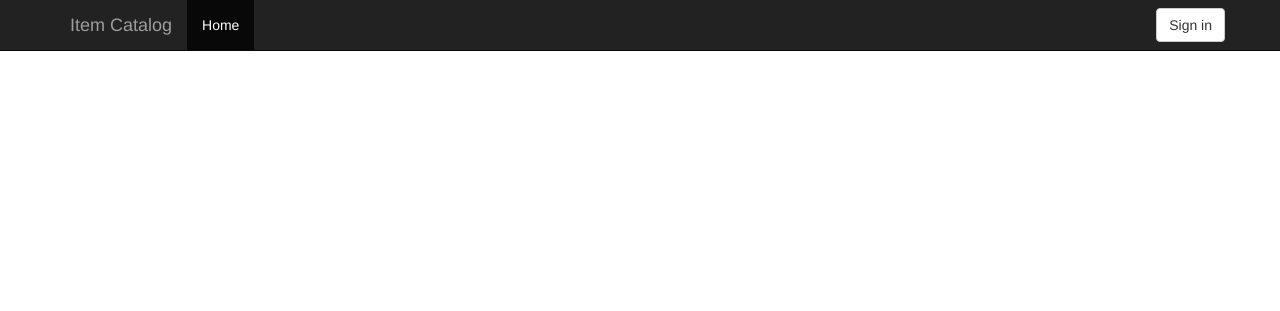
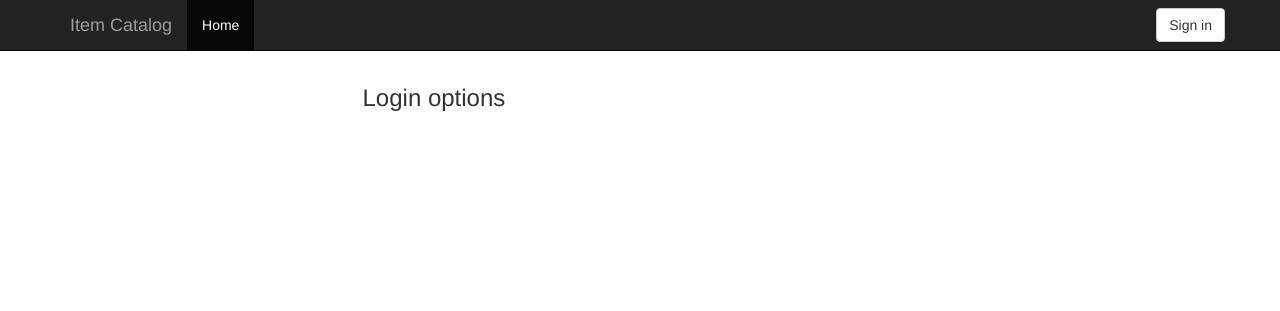
Before and after one commit to kimobu/fullstack-item-catalog, a Flask app: page /login in a window 1280 px wide. Shown: the top 311 px of the page. Run offline with Flask 2, Linux system fonts and the light colour scheme; parts of the project's set-up code (start-up, migrations or seed data) failed here and were passed over; some libraries are stand-ins or nearby versions.

Commit message:
got facebook signin working

```diff
--- a/vagrant/catalog/application.py
+++ b/vagrant/catalog/application.py
@@ -28,7 +28,8 @@ session = DBSession()
 
 GOOGLE_CLIENT_ID = json.loads(
     open('google_client_secrets.json', 'r').read())['web']['client_id']
-
+FACEBOOK_APP_ACCESS_TOKEN = json.loads(
+    open('facebook_client_secrets.json', 'r').read())['web']['app_access_token']
 
 def render(request, template, **kwargs):
     """
@@ -62,36 +63,43 @@ def showLogin():
 
 @app.route('/logout')
 def logout():
-    credentials = json.loads(login_session['credentials'])
-    print('a: %s'%credentials['access_token'], file=sys.stderr)
-    access_token = credentials['access_token']
-    if access_token is None:
-        response = make_response(json.dumps('Current user not connected.'), 401)
-        response.headers['Content-Type'] = 'application/json'
-        return response
     if login_session.get('google_id'):
+        credentials = json.loads(login_session['credentials'])
+        access_token = credentials['access_token']
+        if access_token is None:
+            response = make_response(json.dumps('Current user not connected.'), 401)
+            response.headers['Content-Type'] = 'application/json'
+            return response
         url = 'https://accounts.google.com/o/oauth2/revoke?token=%s' % access_token
-    h = httplib2.Http()
-    result = h.request(url, 'GET')[0]
-    print(result, file=sys.stderr)
-    if result['status'] == '200':
-        del login_session['credentials']
-        del login_session['google_id']
+        h = httplib2.Http()
+        result = h.request(url, 'GET')[0]
+        if result['status'] == '200':
+            del login_session['credentials']
+            del login_session['google_id']
+            del login_session['username']
+            del login_session['email']
+            del login_session['picture']
+            flash('You have been signed out.', 'success')
+            return render(request, 'index.html')
+        else:
+            flash("You couldn't be logged out. \
+                Try again later or clear your cache.", 'error')
+            return render(request, 'index.html')
+
+    elif login_session.get('facebook_id'):
+        """ Facebook docs say to just delete your session identifier """
         del login_session['username']
         del login_session['email']
         del login_session['picture']
-        flash(u'You have been signed out.', 'success')
-        return render(request, 'index.html')
-    else:
-        flash(u"You couldn't be logged out. \
-            Try again later or clear your cache.", 'error')
+        del login_session['facebook_id']
+        flash('You have been signed out.', 'success')
         return render(request, 'index.html')
 
 
 @app.route('/gconnect', methods=['POST'])
 def gconnect():
     if request.args.get('state') != login_session['state']:
-        flash(u'Invalid state parameter', 'error')
+        flash('Invalid state parameter', 'error')
         return render(request, 'login.html')
     code = request.data
     try:
@@ -100,7 +108,7 @@ def gconnect():
         oauth_flow.redirect_uri = 'postmessage'
         credentials = oauth_flow.step2_exchange(code)
     except FlowExchangeError:
-        flash(u'Failed to upgrade the authorization code', 'error')
+        flash('Failed to upgrade the authorization code', 'error')
         return render(request, 'login.html')
     access_token = credentials.access_token
     url = ('https://www.googleapis.com/oauth2/v1/tokeninfo?access_token=%s'
@@ -108,20 +116,20 @@ def gconnect():
     http_req = httplib2.Http()
     result = json.loads(http_req.request(url, 'GET')[1])
     if result.get('error') is not None:
-        flash(u'%s' % result.get('error'), 'error')
+        flash('%s' % result.get('error'), 'error')
         return render(request, 'login.html')
 
     google_id = credentials.id_token['sub']
     if result['user_id'] != google_id:
-        flash(u'Token ID doesn\'t match user ID', 'error')
+        flash('Token ID doesn\'t match user ID', 'error')
         return render(request, 'login.html')
     if result['issued_to'] != GOOGLE_CLIENT_ID:
-        flash(u'Token ID doesn\t belong to our app', 'error')
+        flash('Token ID doesn\t belong to our app', 'error')
         return render(request, 'login.html')
     stored_credentials = login_session.get('credentials')
     stored_google_id = login_session.get('google_id')
     if stored_credentials is not None and google_id == stored_google_id:
-        flash(u'Current user is already connected.', 'message')
+        flash('Current user is already connected.', 'message')
         return render(request, 'index.html')
     login_session['credentials'] = credentials.to_json()
     login_session['google_id'] = google_id
@@ -133,8 +141,44 @@ def gconnect():
     login_session['picture'] = data['picture']
     login_session['email'] = data['email']
     flash("Successfully logged in with your Google account. Welcome, %s"
-          % login_session['username'])
+          % login_session['username'], 'success')
     return render(request, 'index.html')
+
+
+@app.route('/fbconnect', methods=['POST'])
+def fbconnect():
+    if request.args.get('state') != login_session['state']:
+        flash('Invalid state parameter', 'error')
+        return render(request, 'login.html')
+    code = json.loads(request.data)
+    fb_app_secret = json.loads(
+        open('facebook_client_secrets.json', 'r').read())['web']['app_secret']
+    access_token = code['authResponse']['accessToken']
+    url = 'https://graph.facebook.com/debug_token?input_token=%s&access_token=%s' % (access_token, FACEBOOK_APP_ACCESS_TOKEN)
+    h = httplib2.Http()
+    result = json.loads(h.request(url, 'GET')[1])
+    if result['data']['is_valid'] is not True:
+        flash("We couldn't validate your login. Please try again", 'error')
+        return render(request, 'login.html')
+    user_id = result['data']['user_id']
+    userinfo_url = "https://graph.facebook.com/v2.8/%s?fields=name,email,id&access_token=%s" % (user_id, access_token)
+    h = httplib2.Http()
+    result = h.request(userinfo_url, 'GET')[1]
+    data = json.loads(result)
+    userpicture_url = "https://graph.facebook.com/v2.8/%s/picture?fields=url&access_token=%s&redirect=false" % (user_id, access_token)
+    h = httplib2.Http()
+    result = json.loads(h.request(userpicture_url, 'GET')[1])
+    picture = result['data']['url']
+    login_session['username'] = data['name']
+    login_session['facebook_id'] = data['id']
+    login_session['email'] = data['email']
+    login_session['facebook_id'] = user_id
+    login_session['picture'] = picture
+
+    flash("Successfully logged in with your Facebook account. Welcome, %s"
+          % login_session['username'], 'success')
+    return render(request, 'index.html')
+
 
 if __name__ == '__main__':
     app.secret_key = 'b9GMTUhIWaP;`q5p'
--- a/vagrant/catalog/static/css/style.css
+++ b/vagrant/catalog/static/css/style.css
@@ -1,3 +1,7 @@
 body {
     padding-top: 65px;
 }
+.profile-picture {
+  width: 25px;
+  height: 25px;
+}
--- a/vagrant/catalog/templates/base.html
+++ b/vagrant/catalog/templates/base.html
@@ -29,7 +29,10 @@
           <a href="/logout" class="navbar-right">
             <button type="button" class="btn btn-default navbar-btn">Sign out</button>
           </a>
-          <p class="navbar-text navbar-right">Signed in as {{ session.username }}&nbsp;&nbsp;&nbsp;</p>
+          <p class="navbar-text navbar-right">
+            <img src="{{ session.picture }}" class="profile-picture">
+            {{ session.username }}&nbsp;&nbsp;&nbsp;
+          </p>
           {% else %}
           <a href="/login" class="navbar-right">
             <button type="button" class="btn btn-default navbar-btn">Sign in</button>
--- a/vagrant/catalog/templates/login.html
+++ b/vagrant/catalog/templates/login.html
@@ -3,6 +3,11 @@
 {% block content %}
 <div class="row">
   <div class="col-xs-12 col-md-6 col-md-offset-3">
+    <h3>Login options</h3>
+    <div class="row">
+      <div class="col-xs-6">
+        <div class="g-signin2" data-onsuccess="onSignIn"></div>
+
         <div id="signInButton">
           <span class="g-signin"
             data-scope="openid email"
@@ -15,12 +20,25 @@
           </span>
         </div>
       </div>
+      <div class="col-xs-6">
+        <div id="facebook_login">
+          <div id="status">
+          </div>
+          <fb:login-button scope="public_profile,email" onlogin="checkLoginState();" login_text="Login with Facebook">
+          </fb:login-button>
+        </div>
+      </div>
+    </div>
+  </div>
 </div>
 {% endblock content %}
 {% block javascript %}
 <script src="//ajax.googleapis.com/ajax/libs/jquery/1.8.2/jquery.min.js"></script>
 <script src="//apis.google.com/js/platform.js?onload=start"> </script>
 <script>
+/*
+* Google signin code
+*/
 function signInCallback(authResult) {
   if (authResult['code']) {
     // Hide the sign-in button now that the user is authorized
@@ -50,4 +68,77 @@ function signInCallback(authResult) {
  }
 }
 </script>
+<script>
+/*
+* Facebook signin code
+*/
+function statusChangeCallback(response) {
+    // The response object is returned with a status field that lets the
+    // app know the current login status of the person.
+    // Full docs on the response object can be found in the documentation
+    // for FB.getLoginStatus().
+    if (response.status === 'connected') {
+      // Logged into your app and Facebook.
+      $.ajax({
+        type: 'POST',
+        url: '/fbconnect?state={{STATE}}',
+        processData: false,
+        data: JSON.stringify(response),
+        contentType: 'application/octet-stream; charset=utf-8',
+        success: function(result) {
+          // Handle or verify the server response if necessary.
+          if (result) {
+            $('#result').html('Login Successful!</br>'+ result + '</br>Redirecting...')
+           setTimeout(function() {
+            window.location.href = "/";
+           }, 4000);
+
+         } else if (authResult['error']) {
+           console.log('There was an error: ' + authResult['error']);
+         } else {
+           $('#result').html('Failed to make a server-side call. Check your configuration and console.');
+         }
+       }
+     });
+    } else if (response.status === 'not_authorized') {
+      // The person is logged into Facebook, but not your app.
+      document.getElementById('status').innerHTML = 'Please log ' +
+        'into this app.';
+    } else {
+      // The person is not logged into Facebook, so we're not sure if
+      // they are logged into this app or not.
+      document.getElementById('status').innerHTML = 'Please log ' +
+        'into Facebook.';
+    }
+  }
+
+  // This function is called when someone finishes with the Login
+  // Button.  See the onlogin handler attached to it in the sample
+  // code below.
+  function checkLoginState() {
+    FB.getLoginStatus(function(response) {
+      statusChangeCallback(response);
+    });
+  }
+
+  window.fbAsyncInit = function() {
+  FB.init({
+    appId      : '629370893914764',
+    cookie     : true,  // enable cookies to allow the server to access
+                        // the session
+    xfbml      : true,  // parse social plugins on this page
+    version    : 'v2.8' // use graph api version 2.8
+  });
+  };
+
+  (function(d, s, id){
+     var js, fjs = d.getElementsByTagName(s)[0];
+     if (d.getElementById(id)) {return;}
+     js = d.createElement(s); js.id = id;
+     js.src = "//connect.facebook.net/en_US/sdk.js";
+     fjs.parentNode.insertBefore(js, fjs);
+   }(document, 'script', 'facebook-jssdk'));
+
+</script>
+
 {% endblock javascript %}
```
Also changed, not shown: vagrant/catalog/templates/index.html (+31 -5 lines). Lines whose indentation alone changed are shown as unchanged.
